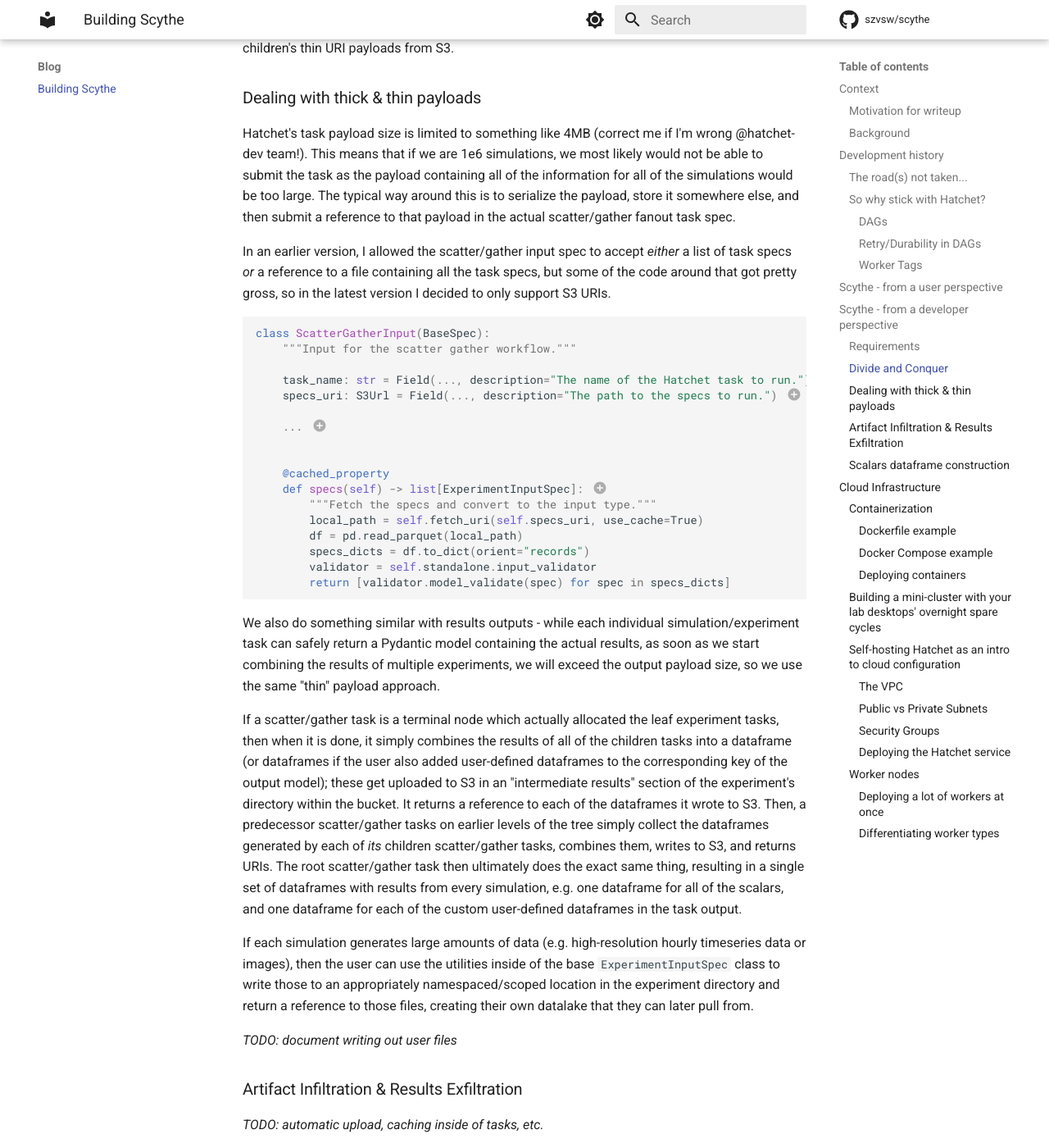
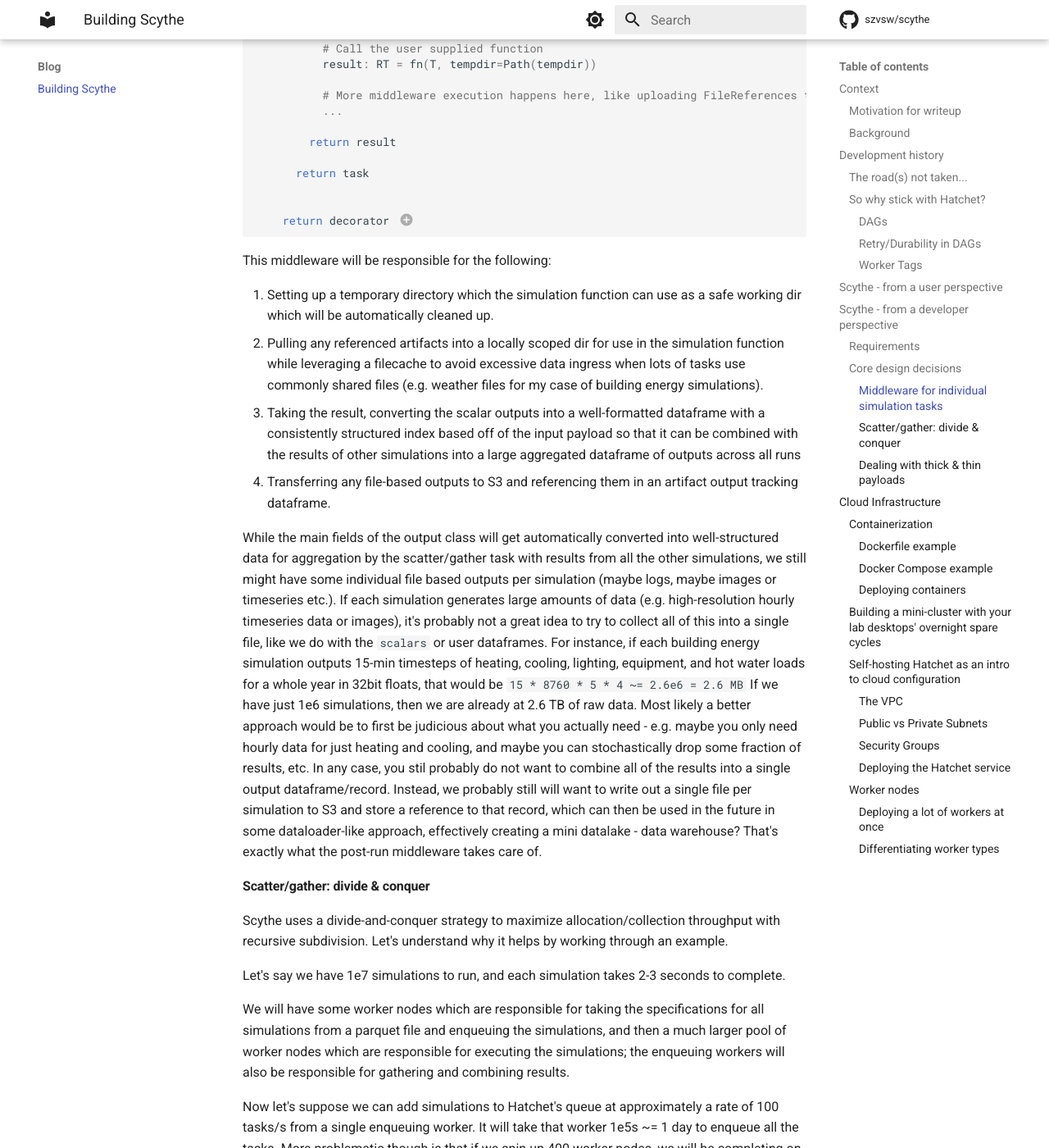
Before and after one commit to szvsw/scythe, an MkDocs documentation site: the page built from docs/blog/building-scythe.md, in a window 1280 px wide and 1400 px high, scrolled down 15448 px. Shown: the whole window at 82% size. Built offline with MkDocs 1.6.1 and Material for MkDocs 9.7.7, drawn with Linux system fonts in a browser that asks for light colours; comment, search, counter and statistics services are not loaded; some of the changed text lies outside the part shown.

Commit message:
update readme

````diff
--- a/docs/blog/building-scythe.md
+++ b/docs/blog/building-scythe.md
@@ -278,7 +278,7 @@
 ```
 
 1. When the experiment is allocated, if `weather_file` or `design_day_file` are `pathlib.Path` objects (as opposed to `S3Url` or `HttpUrl`), they will be automatically uploaded to S3 and re-referenced.
-2. If `timeseries` is a `pathlib.Path` object (as opposed to `S3Url` or `HttpUrl`, it will be automatically uploaded to S3 and re-referenced).
+2. If `timeseries` is a `pathlib.Path` object (as opposed to `S3Url` or `HttpUrl`), it will be automatically uploaded to S3 and re-referenced.
 
 The schemas above will be exported into your results bucket as `experiment_io_spec.yaml`
 including any docstrings and descriptions, following [JSON Schema](https://docs.pydantic.dev/latest/concepts/json_schema/).
@@ -310,6 +310,7 @@
         equipment=...,
         fans=...,
         pumps=...
+        timeseries=...,
         dataframes=...,
     )
 ```
@@ -319,7 +320,7 @@
 methods for fetching common artifact files from remote resources like S3 or a web request
 into a cacheable filesystem.
 
-You can also define your method with an additional `tempdir: Path` argument, which will be
+You can also define your simulation function with an additional `tempdir: Path` argument, which will be
 an automatically created temporary directory (individualized for each task run)
 that gets passed in which you can use to e.g. write output files or otherwise use as a
 working directory which gets automatically cleaned up when the task finishes:
@@ -399,7 +400,15 @@
 1. I like to create a data frame and then convert to models, but it does not matter so much either way. You could directly create the models first if preferred.
 2. This placeholder will get overwritten when we allocate the experiment by default with a fully resolved identifier.
 
-Now, we are finally ready to run our experiment!
+Now, we are finally ready to run our experiment! We will create an `BaseExperiment` object
+in order to specify the versioning information for the experiment run we are about to initiate
+via its `allocate` command, which will handle setting up the directory in our bucket,
+serializing payloads, automatically transferring input artifacts to S3, and more. By
+default, the experiment name used in S3 will be the name of the simulation task, and the
+version will be autoresolved based off of previous runs in the bucket via `bumpmajor`,
+`bumpminor`, `bumppatch` or `keep` - regardless of which is selected each run will still
+be scoped by the initiation time, so even when using `keep`, you can have multiple experiment runs
+for the same version. You can also pass in a version manually as a `scythe.allocate.SemVer`.
 
 ```py title="allocate.py"
 from scythe.allocate import BaseExperiment
@@ -423,7 +432,13 @@
 
 ```
 
-_TODO: document `run` and `ref` objects_
+1. This will auto-resolve the most recent experiment run of the same name in the bucket
+   and increment the version, e.g. `v1.2.3` with `bumpminor` will transition to `v.1.3.0`.
+
+The `run` object is a `scythe.allocate.ExperimentRun` while the `ref` is a
+`hatchet_sdk.runnables.workflow.TaskRunRef`. You can wait for the result to finish with
+either `ref.result()` (blocking) or `await ref.aio_result()` (async). The final task result
+will contain the URIs of any aggregated dataframes written to the buket.
 
 After the experiment is finished running all tasks, it will automatically produce an output file `scalars.pq` with all of the results defined on your output schema for each of the individual simulations that were executed.
 
@@ -638,7 +653,97 @@
 both at the interface level (i.e. what was the configuration/meaning of inputs and outputs)
 and at the instance level (which specific values of the interfaces' inputs were used).
 
-### Divide and Conquer
+### Core design decisions
+
+#### Middleware for individual simulation tasks
+
+Hatchet already relies on decorators to let users define tasks - the core of Scythe's
+most important features from a user perspective are really just creating an additional level
+of decoration so that we can add some convenience middleware functionality to run before
+and after a simulation run.
+
+You normally define a Hatchet task like this:
+
+```py
+@hatchet.task(...)
+def my_task(input_spec: T, ctx: Context) -> RT:
+  ...
+  return RT(...)
+```
+
+but we want some middleware to run, so we will shadow the Hatchet task decorator with our
+own which will work effectively the same as the Hatchet one (up to whichever Hatchet task
+config args we expose) by constructing the same task as the user would have, but because
+we control the Hatchet task creation, we can choose to run our middleware before and after
+the user's function is executed. Another important aspect is that it allows us to achieve type-safety to ensure that the user's simulation function's input and output types subclass `ExperimentInputSpec` and `ExperimentOutputSpec` respectively.
+
+```py title="scythe/registry.py"
+class ExperimentRegistry:
+  ...
+
+  @classmethod
+  def Register(
+    ...args, # (1)!
+    ...passthrough_args, # (2)!
+  ):
+
+    def decorator(fn: Callable[[T,], RT]): # (3)!
+
+      @hatchet.task(...passthrough_args) # (4)!
+      def task(input_spec: T, ctx: Context) -> RT:
+
+        # Set up a working directory
+        with tempdir.TemporaryDirectory as temp_dir:
+
+          # Middleware execution happens here, like fetching input artifacts to local dir
+          ...
+
+          # Call the user supplied function
+          result: RT = fn(T, tempdir=Path(tempdir))
+
+          # More middleware execution happens here, like uploading FileReferences to S3
+          ...
+
+        return result
+
+      return task
+
+
+    return decorator # (5)!
+```
+
+1. We will have some arguments to our decorator which we can use to control the behavior of Scythe.
+2. We will have some other arguments which we will pass through to Hatchet's `task` decorator.
+3. We will enforce type safety generically here to ensure that the signature of the function defined by the user accepts a subclass of `ExperimentInputSpec` and returns a subclass of `ExperimentOutputSpec` so that we can
+4. Here we create the Hatchet task for a function which we control which will wrap and invoke the user-supplied function.
+5. When the user calls our decorator function with arguments, we return the uncalled inner decorator function, which in turn gets called by Python automatically on their decorated function; this finally returns the Hatchet task version of that function.
+
+This middleware will be responsible for the following:
+
+1. Setting up a temporary directory which the simulation function can use as a safe working dir which will be automatically cleaned up.
+1. Pulling any referenced artifacts into a locally scoped dir for use in the simulation function while leveraging a filecache to avoid excessive data ingress when lots of tasks use commonly shared files (e.g. weather files for my case of building energy simulations).
+1. Taking the result, converting the scalar outputs
+   into a well-formatted dataframe with a consistently structured index based off of the input payload so that it can be combined
+   with the results of other simulations into a large aggregated dataframe of outputs across all runs
+1. Transferring any file-based outputs to S3 and referencing them in an artifact output tracking dataframe.
+
+While the main fields of the output class will get automatically converted into well-structured data
+for aggregation by the scatter/gather task with results from all the other simulations,
+we still might have some individual file based outputs per simulation (maybe logs, maybe images or timeseries etc.). If each simulation generates large amounts of data (e.g. high-resolution hourly timeseries
+data or images), it's probably not a great idea to try to collect all of this into a single
+file, like we do with the `scalars` or user dataframes. For instance, if each building energy
+simulation outputs 15-min timesteps of heating, cooling, lighting, equipment, and hot water
+loads for a whole year in 32bit floats, that would be `15 * 8760 * 5 * 4 ~= 2.6e6 = 2.6 MB`
+If we have just 1e6 simulations, then we are already at 2.6 TB of raw data. Most likely a better
+approach would be to first be judicious about what you actually need - e.g. maybe you only
+need hourly data for just heating and cooling, and maybe you can stochastically drop some
+fraction of results, etc. In any case, you stil probably do not want to combine all of the results
+into a single output dataframe/record. Instead, we probably still will want to write out
+a single file per simulation to S3 and store a reference to that record, which can then
+be used in the future in some dataloader-like approach, effectively creating a mini datalake -
+data warehouse? That's exactly what the post-run middleware takes care of.
+
+#### Scatter/gather: divide & conquer
 
 Scythe uses a divide-and-conquer strategy to maximize allocation/collection throughput with
 recursive subdivision. Let's understand why it helps by working through an example.
@@ -693,7 +798,7 @@
 it up into parallelized tasks, especially since we can use ThreadPoolExecutors to parallelize the
 network-bound process of pulling the children's thin URI payloads from S3.
 
-### Dealing with thick & thin payloads
+#### Dealing with thick & thin payloads
 
 Hatchet's task payload size is limited to something like 4MB (correct me if I'm wrong @hatchet-dev team!).
 This means that if we are 1e6 simulations, we most likely would not be able to submit the
@@ -746,19 +851,6 @@
 task then ultimately does the exact same thing, resulting in a single set of dataframes
 with results from every simulation, e.g. one dataframe for all of the scalars, and one
 dataframe for each of the custom user-defined dataframes in the task output.
-
-If each simulation generates large amounts of data (e.g. high-resolution hourly timeseries
-data or images), then the user can use the utilities inside of the base `ExperimentInputSpec`
-class to write those to an appropriately namespaced/scoped location in the experiment directory
-and return a reference to those files, creating their own datalake that they can later pull from.
-
-_TODO: document writing out user files_
-
-### Artifact Infiltration & Results Exfiltration
-
-_TODO: automatic upload, caching inside of tasks, etc._
-
-### Scalars dataframe construction
 
 ## Cloud Infrastructure
 
````
